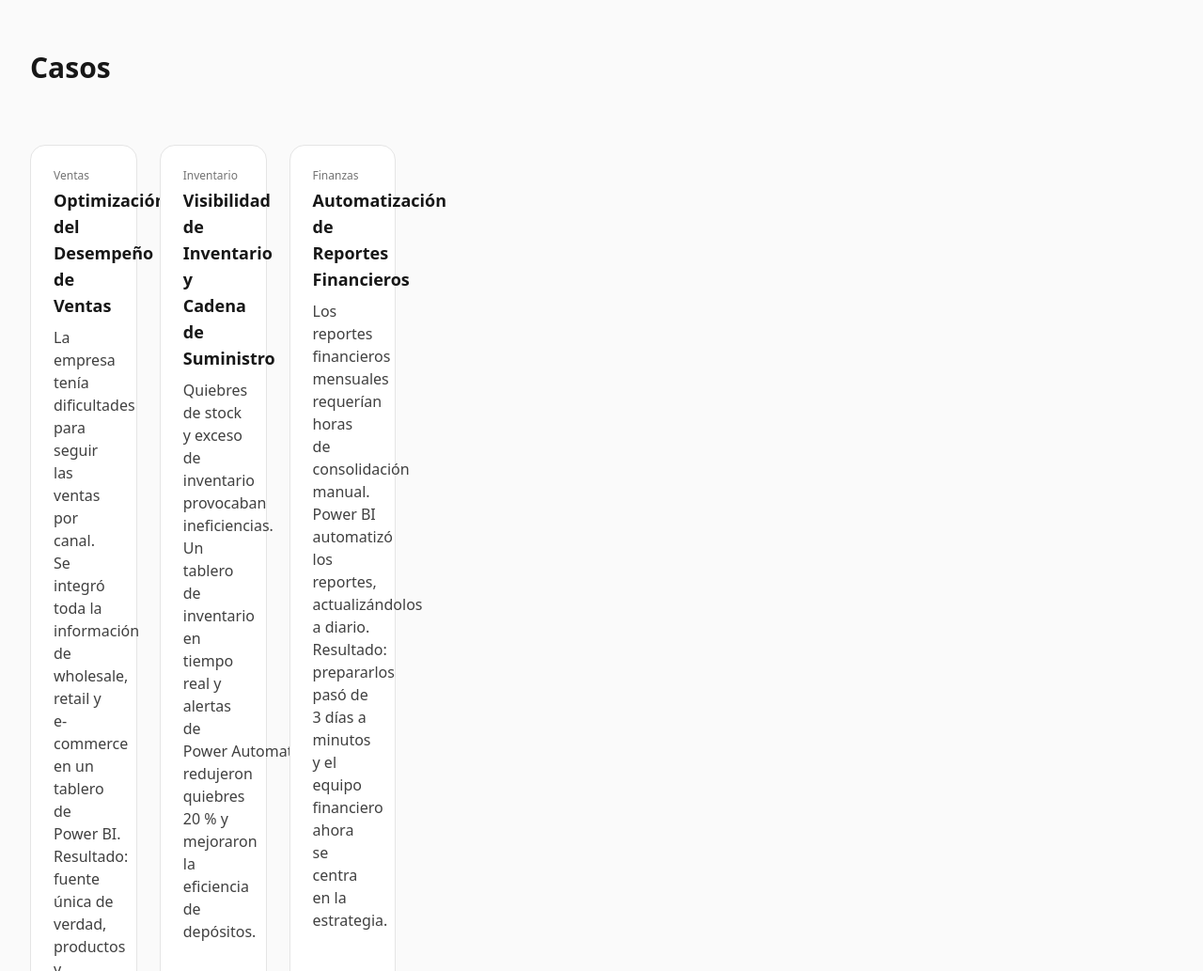
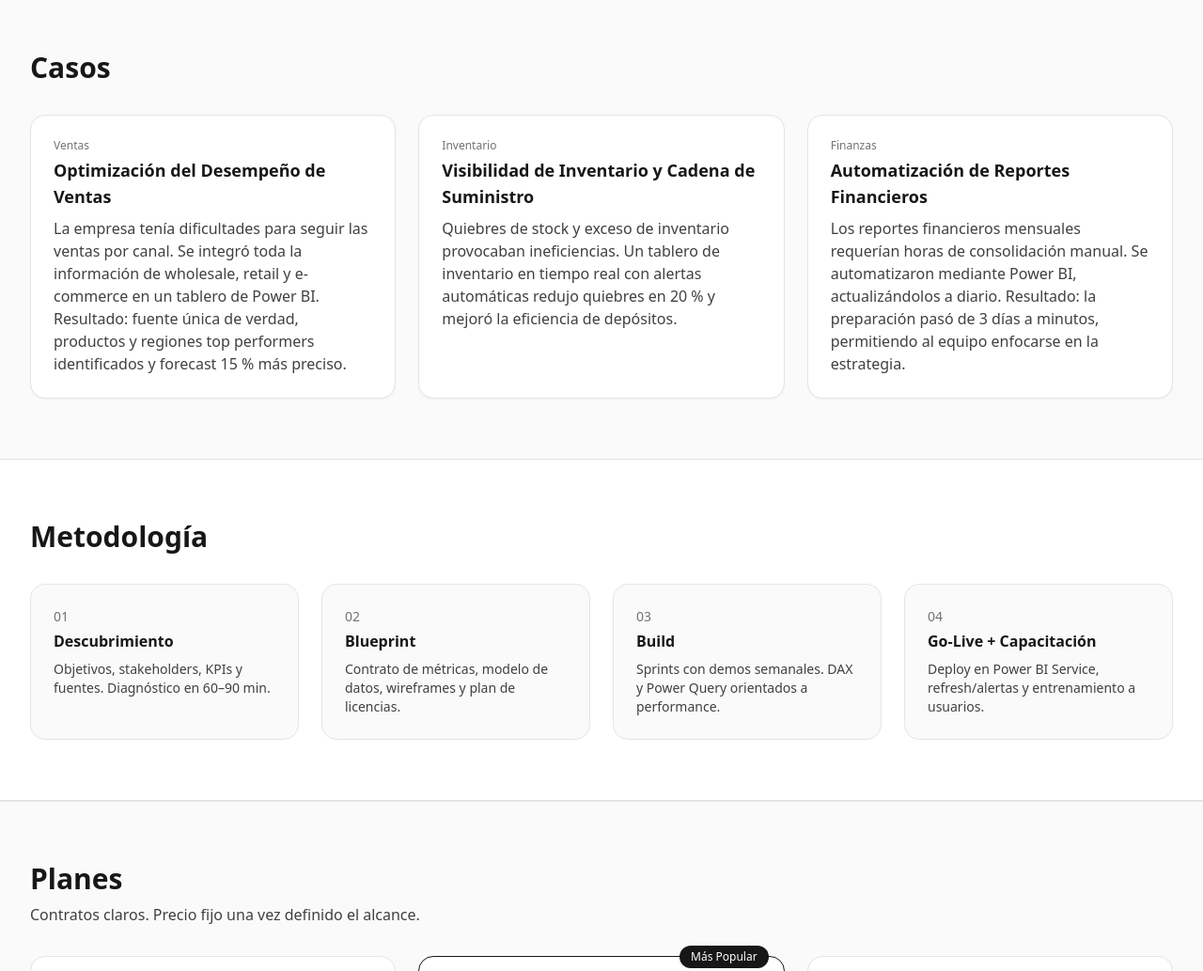
Before and after one commit to tomasyeatts/PowerBI-Website, a plain HTML site: page index.html in a window 1280 px wide. Shown: the part 1180-2213 px from the top of the page at 94% size. Drawn offline with nearby package versions, Linux system fonts and the light colour scheme.

Commit message:
Update index.html

```diff
--- a/index.html
+++ b/index.html
@@ -110,30 +110,42 @@
   <section id="work" class="max-w-7xl mx-auto px-4 sm:px-6 lg:px-8 py-16">
     <h2 class="text-2xl sm:text-3xl font-bold" data-i18n="casesH">Casos</h2>
     <!-- Updated grid to accommodate three case studies -->
-    <div class="mt-8 grid md:grid-cols-3 gap-6">
-    <div class="mt-8 grid md:grid-cols-3 gap-6">
-  <!-- Caso 1: Optimización de Ventas -->
-  <article class="rounded-2xl border border-neutral-200 bg-white p-6">
+   <div class="mt-8 grid md:grid-cols-3 gap-6">
+  <!-- Caso 1 -->
+  <article class="rounded-2xl border border-neutral-200 bg-white p-6 shadow-sm">
     <div class="text-xs text-neutral-500" data-i18n="c1tag">Ventas</div>
-    <h3 class="font-semibold mt-1 text-lg" data-i18n="c1title">Optimización del Desempeño de Ventas</h3>
+    <h3 class="font-semibold mt-1 text-lg" data-i18n="c1title">
+      Optimización del Desempeño de Ventas
+    </h3>
     <p class="mt-2 text-neutral-700" data-i18n="c1desc">
-      La empresa tenía dificultades para seguir las ventas por canal. Se integró toda la información de wholesale, retail y e-commerce en un tablero de Power BI. Resultado: fuente única de verdad, productos y regiones top performers identificados, forecast 15 % más preciso.
+      La empresa tenía dificultades para seguir las ventas por canal. Se integró toda la
+      información de wholesale, retail y e-commerce en un tablero de Power BI. Resultado:
+      fuente única de verdad, productos y regiones top performers identificados y forecast
+      15 % más preciso.
     </p>
   </article>
-  <!-- Caso 2: Visibilidad de Inventario -->
-  <article class="rounded-2xl border border-neutral-200 bg-white p-6">
+  <!-- Caso 2 -->
+  <article class="rounded-2xl border border-neutral-200 bg-white p-6 shadow-sm">
     <div class="text-xs text-neutral-500" data-i18n="c2tag">Inventario</div>
-    <h3 class="font-semibold mt-1 text-lg" data-i18n="c2title">Visibilidad de Inventario y Cadena de Suministro</h3>
+    <h3 class="font-semibold mt-1 text-lg" data-i18n="c2title">
+      Visibilidad de Inventario y Cadena de Suministro
+    </h3>
     <p class="mt-2 text-neutral-700" data-i18n="c2desc">
-      Quiebres de stock y exceso de inventario provocaban ineficiencias. Un tablero de inventario en tiempo real y alertas de Power Automate redujeron quiebres 20 % y mejoraron la eficiencia de depósitos.
+      Quiebres de stock y exceso de inventario provocaban ineficiencias. Un tablero de
+      inventario en tiempo real con alertas automáticas redujo quiebres en 20 % y mejoró
+      la eficiencia de depósitos.
     </p>
   </article>
-  <!-- Caso 3: Automatización Financiera -->
-  <article class="rounded-2xl border border-neutral-200 bg-white p-6">
+  <!-- Caso 3 -->
+  <article class="rounded-2xl border border-neutral-200 bg-white p-6 shadow-sm">
     <div class="text-xs text-neutral-500" data-i18n="c3tag">Finanzas</div>
-    <h3 class="font-semibold mt-1 text-lg" data-i18n="c3title">Automatización de Reportes Financieros</h3>
+    <h3 class="font-semibold mt-1 text-lg" data-i18n="c3title">
+      Automatización de Reportes Financieros
+    </h3>
     <p class="mt-2 text-neutral-700" data-i18n="c3desc">
-      Los reportes financieros mensuales requerían horas de consolidación manual. Power BI automatizó los reportes, actualizándolos a diario. Resultado: prepararlos pasó de 3 días a minutos y el equipo financiero ahora se centra en la estrategia.
+      Los reportes financieros mensuales requerían horas de consolidación manual. Se
+      automatizaron mediante Power BI, actualizándolos a diario. Resultado: la preparación
+      pasó de 3 días a minutos, permitiendo al equipo enfocarse en la estrategia.
     </p>
   </article>
 </div>
```
